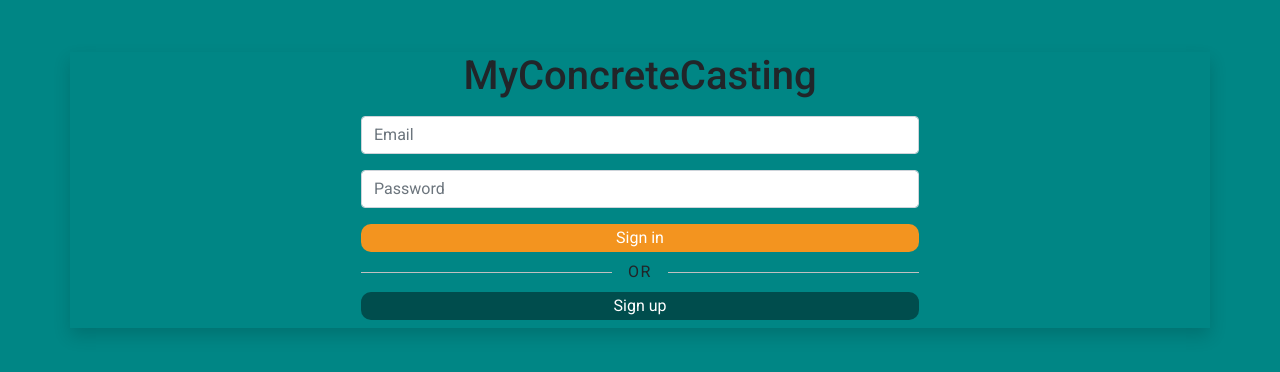
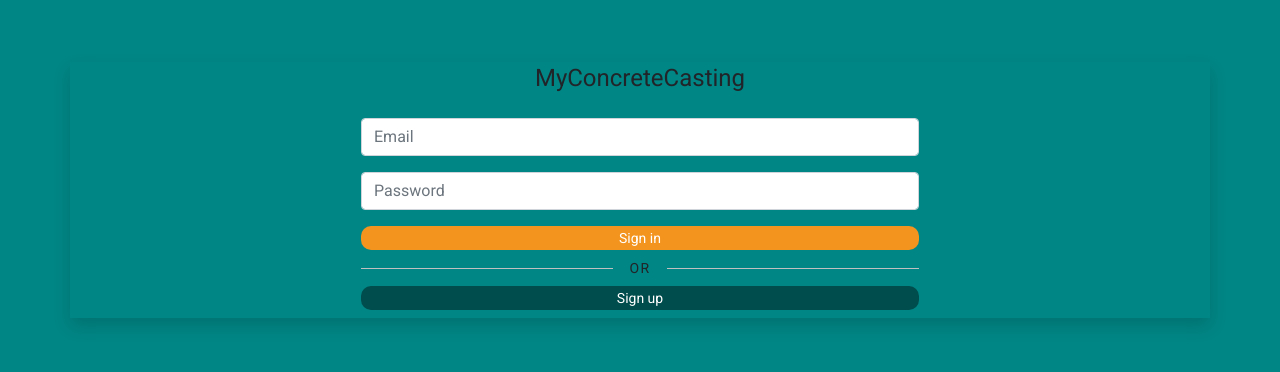
Before and after one commit to AutomeEdwin/myConcreteCasting, an Angular app in the folder frontend/: page /login in a window 1280 px wide. Shown: the part 210-582 px from the top of the page. Built offline with nearby package versions, Linux system fonts and the light colour scheme.

Commit message:
fixed dialog not displaying correctly

```diff
--- a/frontend/src/styles.scss
+++ b/frontend/src/styles.scss
@@ -1,3 +1,38 @@
+
+// Custom Theming for Angular Material
+// For more information: https://material.angular.io/guide/theming
+@use '~@angular/material' as mat;
+// Plus imports for other components in your app.
+
+// Include the common styles for Angular Material. We include this here so that you only
+// have to load a single css file for Angular Material in your app.
+// Be sure that you only ever include this mixin once!
+@include mat.core();
+
+// Define the palettes for your theme using the Material Design palettes available in palette.scss
+// (imported above). For each palette, you can optionally specify a default, lighter, and darker
+// hue. Available color palettes: https://material.io/design/color/
+$frontend-primary: mat.define-palette(mat.$indigo-palette);
+$frontend-accent: mat.define-palette(mat.$pink-palette, A200, A100, A400);
+
+// The warn palette is optional (defaults to red).
+$frontend-warn: mat.define-palette(mat.$red-palette);
+
+// Create the theme object. A theme consists of configurations for individual
+// theming systems such as "color" or "typography".
+$frontend-theme: mat.define-light-theme((
+  color: (
+    primary: $frontend-primary,
+    accent: $frontend-accent,
+    warn: $frontend-warn,
+  )
+));
+
+// Include theme styles for core and each component used in your app.
+// Alternatively, you can import and @include the theme mixins for each component
+// that you are using.
+@include mat.all-component-themes($frontend-theme);
+
 /* You can add global styles to this file, and also import other style files */
 
 html,
@@ -9,3 +44,6 @@
   font-family: Roboto, "Helvetica Neue", sans-serif;
   background-color: #008685;
 }
+
+html, body { height: 100%; }
+body { margin: 0; font-family: Roboto, "Helvetica Neue", sans-serif; }
```
Also changed, not shown: frontend/package.json (line endings or trailing spaces).
